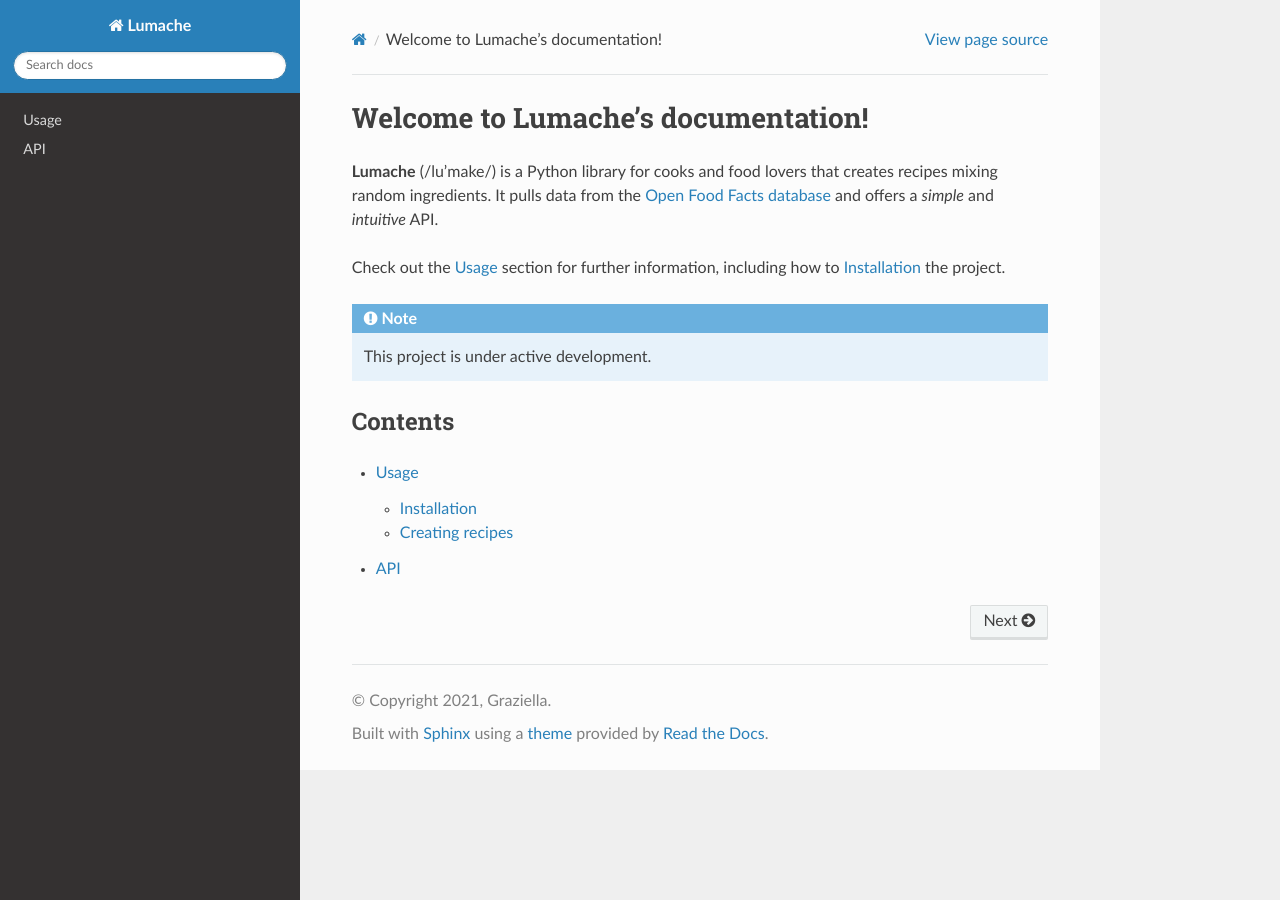
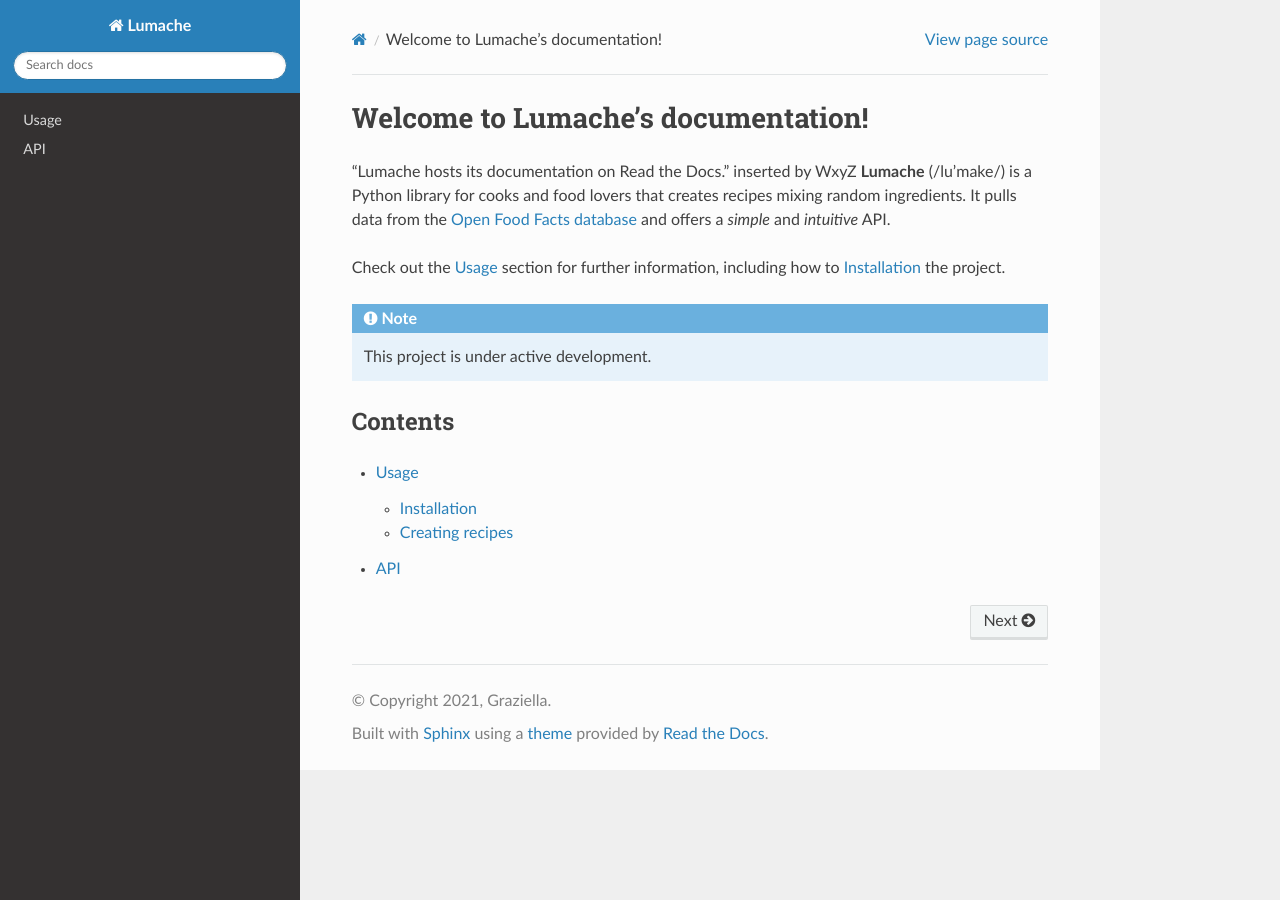
Before and after one commit to handgun2118/TechDoc-Rep01, a Sphinx documentation site: the page built from docs/source/index.rst, in a window 1280 px wide. Built offline with Sphinx 7.4.7 and the Read the Docs theme 3.1.0, drawn with Linux system fonts in a browser that asks for light colours.

Commit message:
Added text in line 3
Text added in line 3 as an example of modification.

```diff
--- a/docs/source/index.rst
+++ b/docs/source/index.rst
@@ -1,6 +1,6 @@
 Welcome to Lumache's documentation!
 ===================================
-
+"Lumache hosts its documentation on Read the Docs." inserted by WxyZ
 **Lumache** (/lu'make/) is a Python library for cooks and food lovers
 that creates recipes mixing random ingredients.
 It pulls data from the `Open Food Facts database <https://world.openfoodfacts.org/>`_
```
